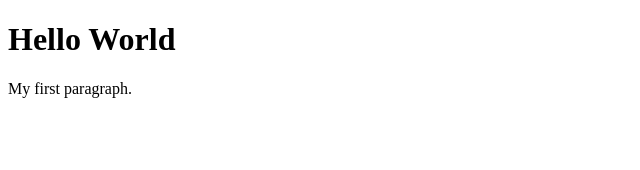
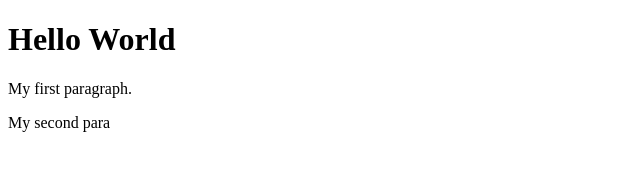
Before and after one commit to Dhanushkodiadhithan/firstproject, a plain HTML site: page index.html in a window 1280 px wide. Shown: the whole page, without its empty margins (0-640 px from the left). Drawn offline with Linux system fonts and the light colour scheme.

Commit message:
added new para

```diff
--- a/index.html
+++ b/index.html
@@ -8,6 +8,7 @@
   <body>
     <h1>Hello World</h1>
     <p>My first paragraph.</p>
+    <p>My second para</p>
     <img src="./caat.jpg" alt="">
   </body>
 </html>
```
